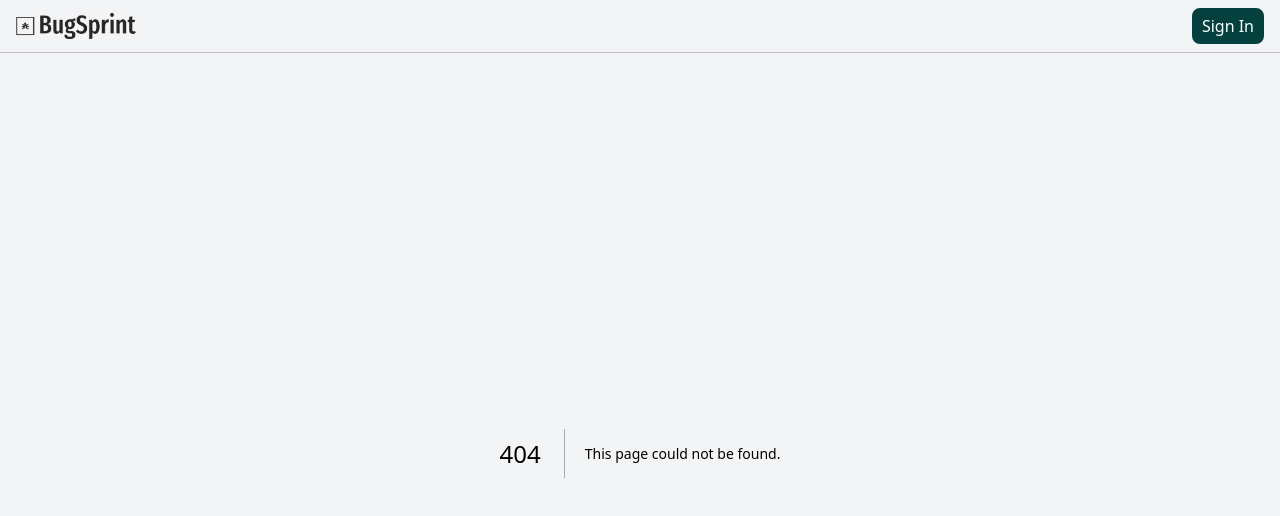
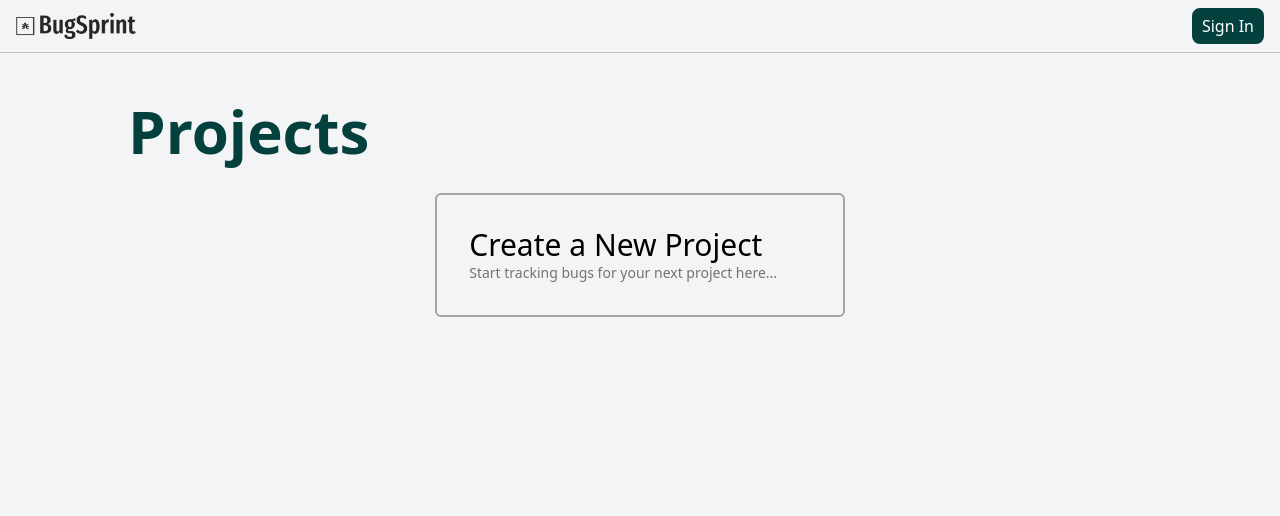
Before and after one commit to demarb/bugsprint, a Next.js app: page /projects in a window 1280 px wide. Before the commit this address had no page. Shown: the top 516 px of the page. Built offline with nearby package versions, Linux system fonts and the light colour scheme.

Commit message:
Add routes and design projects page with mock data

```diff
--- /dev/null
+++ b/app/profile/page.tsx
@@ -0,0 +1,9 @@
+import React from 'react'
+
+const page = () => {
+  return (
+    <div>Profile page </div>
+  )
+}
+
+export default page
--- /dev/null
+++ b/app/project/[project-id]/page.tsx
@@ -0,0 +1,9 @@
+import React from 'react'
+
+const page = () => {
+  return (
+    <div>#PROJECT-ID# page</div>
+  )
+}
+
+export default page
--- /dev/null
+++ b/app/projects/new/page.tsx
@@ -0,0 +1,9 @@
+import React from 'react'
+
+const page = () => {
+  return (
+    <div>Create New Project page</div>
+  )
+}
+
+export default page
--- /dev/null
+++ b/app/projects/page.tsx
@@ -0,0 +1,71 @@
+import ProjectTile from '@/components/ProjectTile'
+import {projectsFakeData} from '@/lib/placeholder-data'
+import Link from 'next/link'
+
+const ProjectsPage = () => {
+
+  let hasProjects = false
+
+  // console.log(projectsFakeData)
+
+  return (
+    <section className='w-4/5 mx-auto py-12'>
+
+      <div className='flex justify-between items-center'>
+        <h1 className='text-6xl font-extrabold text-primary-green'>Projects</h1>
+
+        {
+          hasProjects ?
+            <Link href="/projects/new" className="flex">
+            <button
+              type="button"
+              // key={}
+              // onClick={}
+              className="green_btn text-center items-center"
+            >
+              New
+            </button>
+          </Link>
+
+          :
+
+          <div></div>
+        }
+
+
+      </div>
+
+
+      <div className='flex flex-wrap justify-center gap-2 pt-8'>
+        {
+          hasProjects ?
+
+            projectsFakeData.map((project)=>{
+              return (
+                <ProjectTile
+                  key={project.id}
+                  project={project}
+                />
+              )
+            })
+
+            // <div>
+            //   <h1>We Found Projects for You</h1>
+
+
+
+            // </div>
+          :
+          <div className='border-2 rounded-md border-stone-400 p-8 w-full md:w-2/5 hover:border-primary-green hover:cursor-pointer'>
+            <h1 className='text-3xl'>Create a New Project</h1>
+            <h2 className='text-sm text-stone-500'>Start tracking bugs for your next project here...</h2>
+          </div>
+
+        }
+      </div>
+
+    </section>
+  )
+}
+
+export default ProjectsPage
--- /dev/null
+++ b/components/ProjectTile.tsx
@@ -0,0 +1,18 @@
+import { type ProjectType } from '../lib/definitions';
+
+
+type ProjectTileProps = {
+    project: ProjectType;
+}
+
+const ProjectTile = ({project} : ProjectTileProps) => {
+
+  return (
+    <div className='border-2 rounded-md border-stone-400 p-8 w-full md:w-2/5 hover:border-primary-green hover:cursor-pointer'>
+        <h1 className='text-3xl'>{project.title}</h1>
+        <h2 className='text-sm text-stone-500'>Owner: {project.owner}</h2>
+    </div>
+  )
+}
+
+export default ProjectTile
--- /dev/null
+++ b/lib/definitions.ts
@@ -0,0 +1,9 @@
+// Typescript types that will be returned from the database
+// Recommendation: Prisma, which automatically generates types based on your database schema.
+
+
+export type ProjectType = {
+    id: string;
+    title: string;
+    owner: string;
+  };
--- /dev/null
+++ b/lib/placeholder-data.js
@@ -0,0 +1,32 @@
+export const projectsFakeData = [
+    {
+        id: "AA11",
+        title: "PO System",
+        owner: "Matthew Forrester"
+    },
+    {
+        id: "BB22",
+        title: "Task manager",
+        owner: "Mark Downey"
+    },
+    {
+        id: "CC33",
+        title: "Budget App",
+        owner: "Steph Ephran"
+    },
+    {
+        id: "DD44",
+        title: "Grading Website",
+        owner: "Cindy Cardinal"
+    },
+    {
+        id: "EE55",
+        title: "Eccommerce System",
+        owner: "Simon Bert"
+    },
+    {
+        id: "FF66",
+        title: "Data entry system",
+        owner: "Brittany Alcolf"
+    },
+]
--- a/styles/globals.css
+++ b/styles/globals.css
@@ -1,6 +1,10 @@
 @tailwind base;
 @tailwind components;
 @tailwind utilities;
+
+/* *{
+  border: solid red 1px;
+} */
 
 /* :root {
   --foreground-rgb: 0, 0, 0;
```
